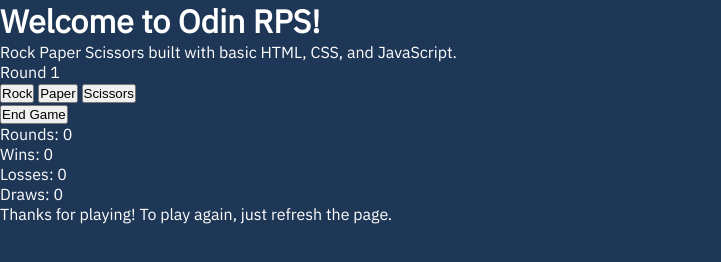
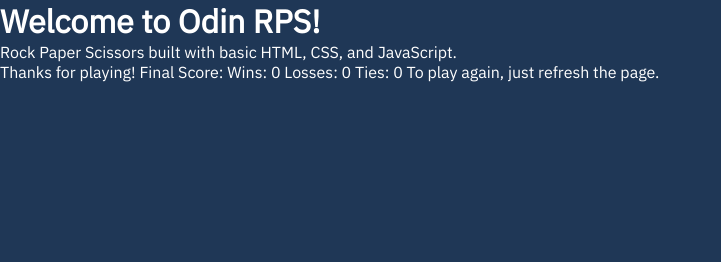
Before and after one commit to bonedraddy/odin-rps, a plain HTML site: page odin-rps.html in a window 1280 px wide. Both pictures are taken after a click on the button "End Game". Shown: the whole page, without its empty margins (0-721 px from the left). Drawn offline with Linux system fonts and the light colour scheme.

Commit message:
End Game button functioning as expected.

```diff
--- a/odin-rps.html
+++ b/odin-rps.html
@@ -23,6 +23,7 @@
           <button class="choice-btn" id="p">Paper</button>
           <button class="choice-btn" id="s">Scissors</button>
         </div>
+      </div>
       <div id="play-container">
         <button class="hidden" id="play-btn">Play</button>
         <button class="hidden" id="reset-btn">Reset</button>
@@ -31,14 +32,12 @@
       <div id="message-container">
         <p id="message-text"></p>
       </div>
-      </div>
-      <div class="scoreboard">
+      <div class="scoreboard-container" id="scoreboard">
         <p>Rounds: <span id="rounds">0</span></p>
         <p>Wins: <span id="wins">0</span></p>
         <p>Losses: <span id="losses">0</span></p>
         <p>Draws: <span id="draws">0</span></p>
       </div>
-      <p id="end-message"></p>
     </main>
   </body>
 </html>
--- a/rps-script.js
+++ b/rps-script.js
@@ -25,13 +25,21 @@ const gameState = {
   roundResolved: false,
 };
 
+const gameContainer = document.querySelector("#game-container");
+const playContainer = document.querySelector("#play-container");
+const scoreboardContainer = document.querySelector("#scoreboard");
 const gameChoices = document.querySelector("#selections");
 const playBtn = document.querySelector("#play-btn");
 const resetBtn = document.querySelector("#reset-btn");
 const endBtn = document.querySelector("#end-btn");
 const messageTextP = document.querySelector("#message-text");
 const roundDisplaySpan = document.querySelector("#current-round");
-const endMessageP = document.querySelector("#end-message");
+//const scoreboard = document.querySelector(".scoreboard");
+const scoreboardSpans = {
+  wins: document.querySelector("#wins"),
+  losses: document.querySelector("#losses"),
+  ties: document.querySelector("#ties"),
+};
 
 //=============================
 // GAME PLAY
@@ -112,14 +120,15 @@ function resetRound(event) {
 }
 
 function endGame(event) {
-  endMessageP.textContent = `Thanks for playing! To play again, just refresh the page.`;
-  gameState.roundNumber = 1;
-  gameState.wins = 0;
-  gameState.losses = 0;
-  gameState.ties = 0;
-  gameState.playerChoice = "";
-  gameState.systemChoice = "";
-  gameState.roundOutcome = "";
+  messageTextP.textContent = `Thanks for playing!
+  Final Score:
+  Wins: ${gameState.wins}
+  Losses: ${gameState.losses}
+  Ties: ${gameState.ties}
+  To play again, just refresh the page.`;
+  gameContainer.classList.add("hidden");
+  playContainer.classList.add("hidden");
+  scoreboardContainer.classList.add("hidden");
   console.log("Game ended.");
   console.log(gameState);
 }
```
Lines whose indentation alone changed are shown as unchanged.
